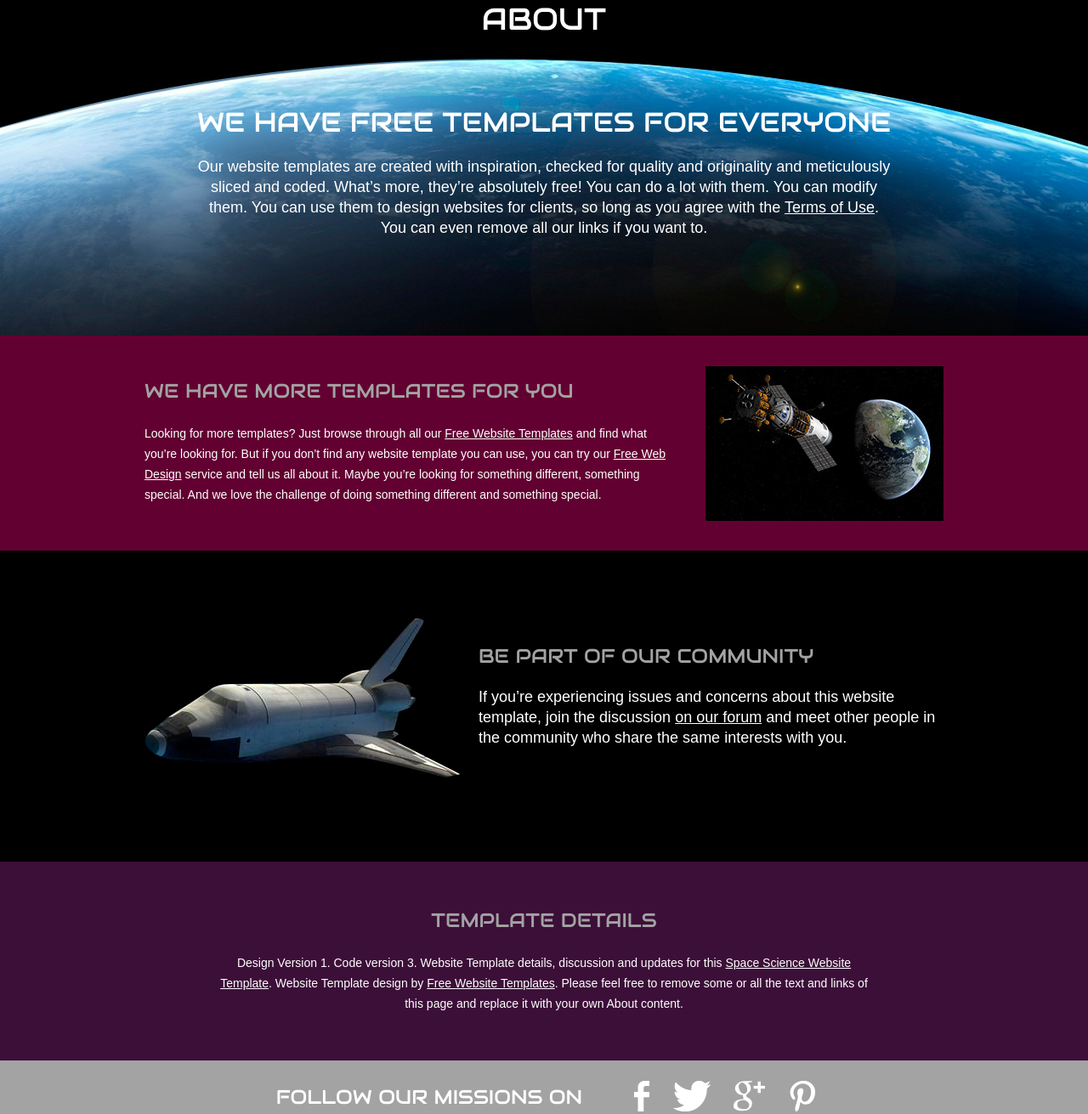
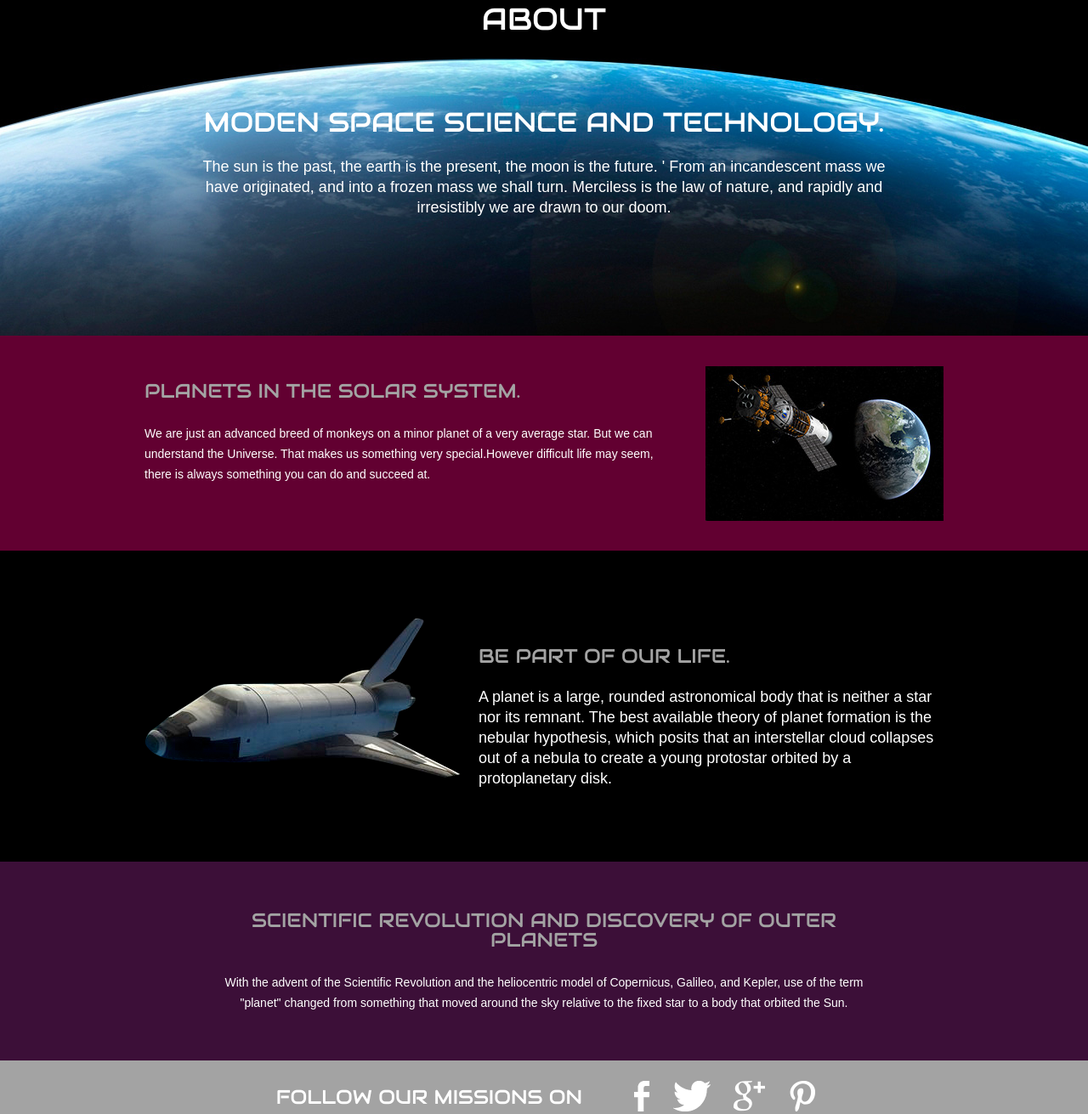
Before and after one commit to Seenusharmma/space.github.rs, a plain HTML site: page about.html in a window 1280 px wide. Shown: the part 120-1431 px from the top of the page at 85% size. Drawn offline with Linux system fonts and the light colour scheme.

Commit message:
Update about.html

```diff
--- a/about.html
+++ b/about.html
@@ -4,7 +4,7 @@
 <head>
 	<meta charset="UTF-8">
 	<meta name="viewport" content="width=device-width, initial-scale=1.0">
-	<title>about - Space Science Website Template</title>
+	<title>Space and Sciencecraft.in</title>
 	<link rel="stylesheet" href="css/style.css" type="text/css">
 	<link rel="stylesheet" type="text/css" href="css/mobile.css">
 	<script src="js/mobile.js" type="text/javascript"></script>
@@ -47,28 +47,28 @@
 			<div class="header">
 				<div>
 					<h1>About</h1>
-					<h2>We Have Free Templates for Everyone</h2>
-					<p>Our website templates are created with inspiration, checked for quality and originality and meticulously sliced and coded. What’s more, they’re absolutely free! You can do a lot with them. You can modify them. You can use them to design websites for clients, so long as you agree with the <a href="https://freewebsitetemplates.com/about/terms/">Terms of Use</a>. You can even remove all our links if you want to.</p>
+					<h2>Moden Space Science And Technology.</h2>
+					<p>The sun is the past, the earth is the present, the moon is the future. ' From an incandescent mass we have originated, and into a frozen mass we shall turn. Merciless is the law of nature, and rapidly and irresistibly we are drawn to our doom.</p>
 				</div>
 			</div>
 			<div class="body">
 				<div>
 					<img src="images/earth-satellite.jpg" alt="">
-					<h2>We Have More Templates for You</h2>
-					<p>Looking for more templates? Just browse through all our <a href="https://freewebsitetemplates.com/">Free Website Templates</a> and find what you’re looking for. But if you don’t find any website template you can use, you can try our <a href="https://freewebsitetemplates.com/freewebdesign/">Free Web Design</a> service and tell us all about it. Maybe you’re looking for something different, something special. And we love the challenge of doing something different and something special.</p>
+					<h2>Planets in the Solar System.</h2>
+					<p>We are just an advanced breed of monkeys on a minor planet of a very average star. But we can understand the Universe. That makes us something very special.However difficult life may seem, there is always something you can do and succeed at.</p>
 				</div>
 			</div>
 			<div class="footer">
 				<div>
 					<img src="images/space-shuttle.png" alt="">
-					<h2>Be Part of Our Community</h2>
-					<p>If you’re experiencing issues and concerns about this website template, join the discussion <a href="https://freewebsitetemplates.com/forums/">on our forum</a> and meet other people in the community who share the same interests with you.</p>
+					<h2>Be Part of Our Life.</h2>
+					<p>A planet is a large, rounded astronomical body that is neither a star nor its remnant. The best available theory of planet formation is the nebular hypothesis, which posits that an interstellar cloud collapses out of a nebula to create a young protostar orbited by a protoplanetary disk.</p>
 				</div>
 			</div>
 			<div class="section">
 				<div>
-					<h2>Template Details</h2>
-					<p>Design Version 1. Code version 3. Website Template details, discussion and updates for this <a href="https://freewebsitetemplates.com/discuss/spacescience/"> Space Science Website Template</a>. Website Template design by <a href="https://freewebsitetemplates.com/">Free Website Templates</a>. Please feel free to remove some or all the text and links of this page and replace it with your own About content.</p>
+					<h2>Scientific Revolution and discovery of outer planets</h2>
+					<p>With the advent of the Scientific Revolution and the heliocentric model of Copernicus, Galileo, and Kepler, use of the term "planet" changed from something that moved around the sky relative to the fixed star to a body that orbited the Sun.</p>
 				</div>
 			</div>
 		</div>
```
